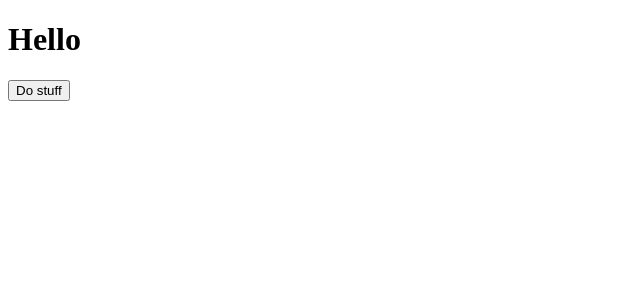
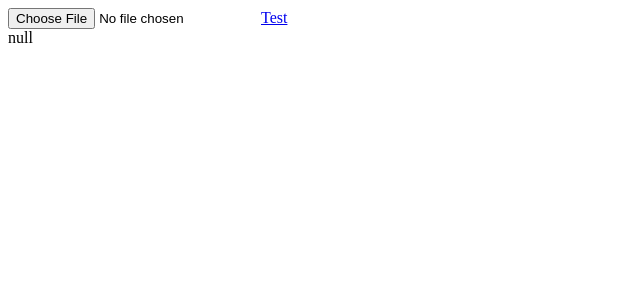
Before and after one commit to bg849619/fibera, a React app: page / in a window 1280 px wide. Shown: the top 300 px of the page, without its empty margins (0-640 px from the left). Built offline with nearby package versions, Linux system fonts and the light colour scheme; the HTML template or start-up script is replaced by a standard one.

Commit message:
Added react router.

```diff
--- a/Components/App.jsx
+++ b/Components/App.jsx
@@ -1,28 +1,51 @@
 import React, {Component} from 'react';
 import {hot} from 'react-hot-loader/root';
+import { Switch , HashRouter, Route, Link} from 'react-router-dom';
 
 class App extends Component {
     constructor(props) {
         super(props);
         this.state = {
-            title: 'Hello'
+            data: null
         }
     }
 
-    handleClick = () => {
-        this.setState({
-            title: 'World'
-        });
+    handleFile = (event) => {
+        if(event.target.files.length > 0){
+            const reader = new FileReader();
+            reader.onload = (e) => {
+                this.setState({
+                    data: JSON.parse(e.target.result)
+                });
+            }
+            reader.readAsText(event.target.files[0]);
+        }
     }
 
     render() {
         return (
+            <HashRouter>
             <div>
-                <h1>{this.state.title}</h1>
-                <button onClick={this.handleClick}>Do stuff</button>
+                <input type="file" onChange={this.handleFile} />
+                <Link to="/test" >Test</Link>
+                <Switch>
+                    <Route path="/test">
+                        <Test value="hello" />
+                    </Route>
+                    <Route path="/">
+                        <Test value={this.state.data}/>
+                    </Route>
+                </Switch>
             </div>
+            </HashRouter>
         );
     }
 }
 
-export default hot(App);
+function Test(props) {
+    return(<div>
+        {JSON.stringify(props.value)}
+        </div>)
+}
+
+export default App;
--- a/package.json
+++ b/package.json
@@ -24,6 +24,7 @@
     "react": "^17.0.2",
     "react-dom": "^17.0.2",
     "react-hot-loader": "^4.13.0",
+    "react-router-dom": "^5.3.0",
     "webpack": "^5.62.1",
     "webpack-cli": "^4.9.1",
     "webpack-dev-server": "^4.4.0"
--- a/webpack.config.js
+++ b/webpack.config.js
@@ -2,7 +2,7 @@ const path = require('path');
 const webpack = require('webpack');
 
 module.exports = {
-    entry: ['react-hot-loader/patch', './index.js'],
+    entry: ['./index.js'],
     mode: 'development',
     output: {
         filename: 'bundle.js',
@@ -18,13 +18,5 @@ module.exports = {
             }
         ]
     },
-    devServer: {
-        static: {
-            directory: path.join(__dirname, 'build')
-        }
-    },
     resolve: {extensions: ['*', '.js', '.jsx']},
-    plugins: [
-        new webpack.HotModuleReplacementPlugin()
-    ]
 }
```
Also changed, not shown: 2 other files (tests, documents, lock files or other folders).
